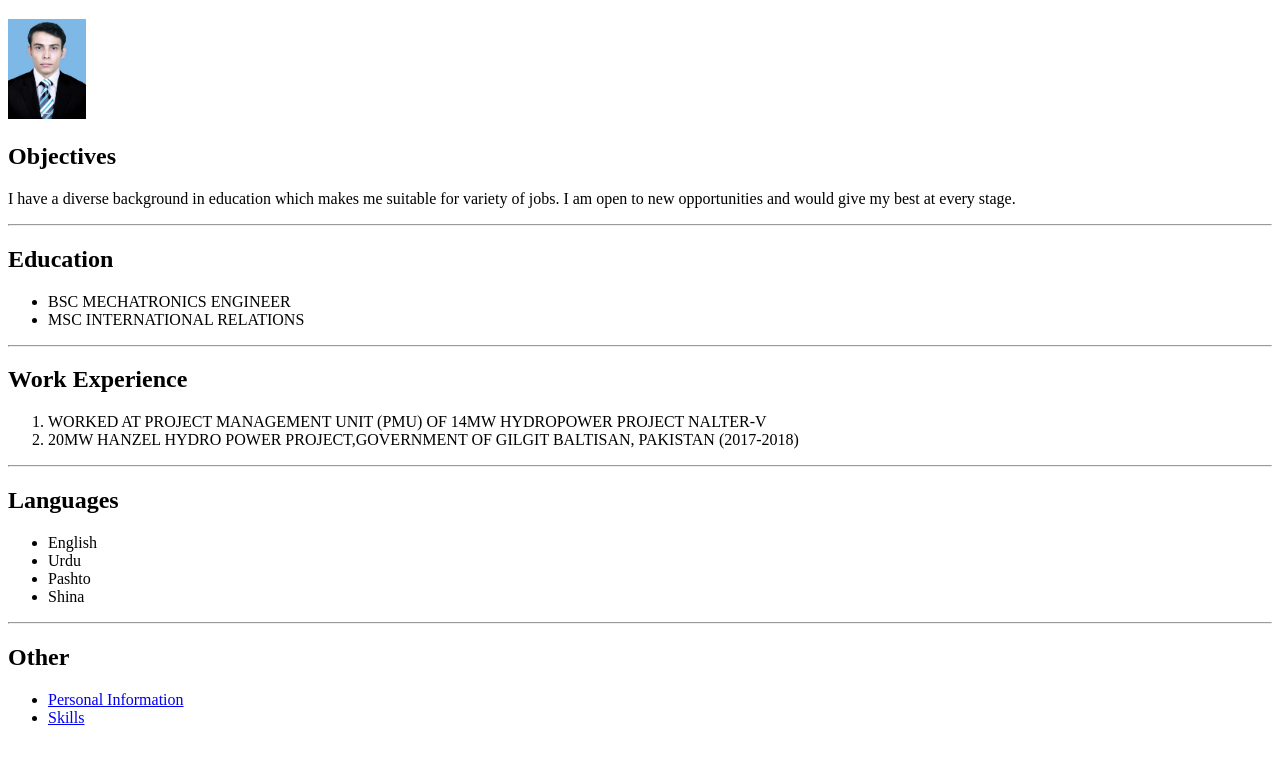
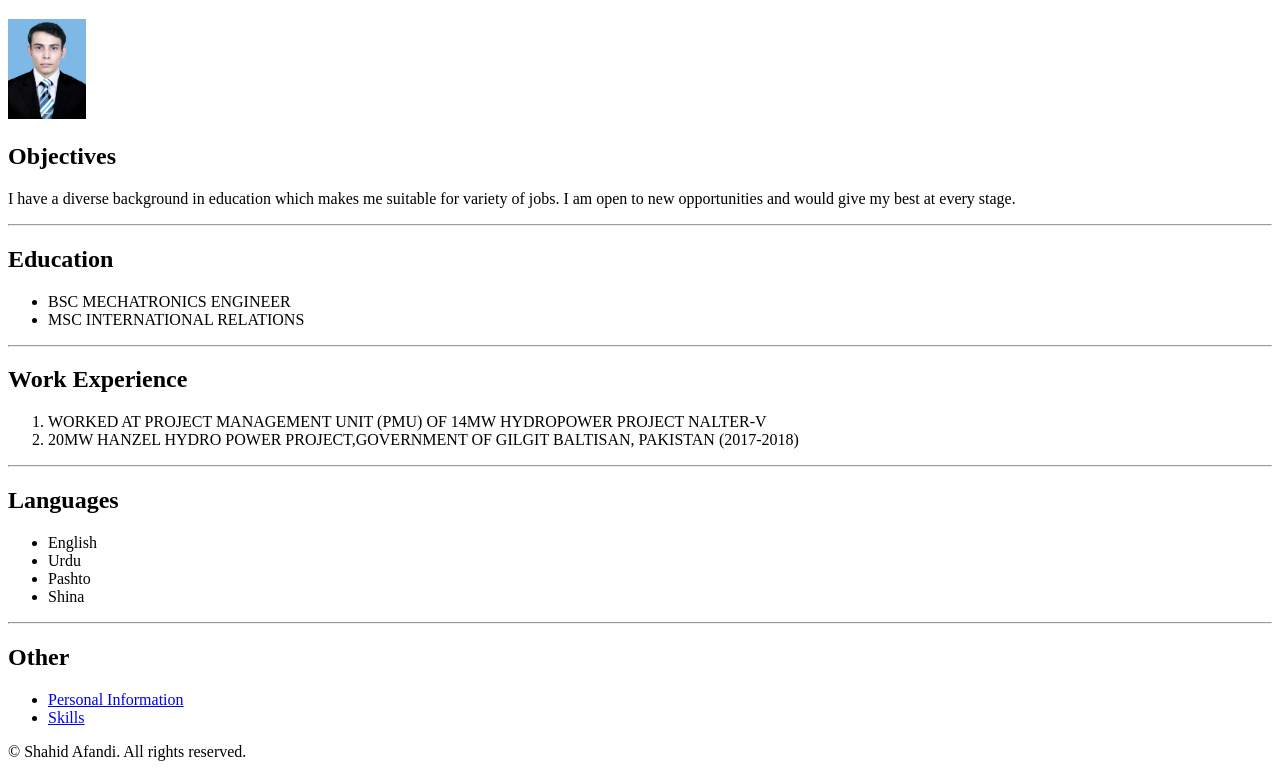
Before and after one commit to shahidafandi/html-online-resume, a plain HTML site: page index.html in a window 1280 px wide. Shown: the part 61-830 px from the top of the page. Before the commit the page ends 804 px from the top, so only its background shows below. Drawn offline with Linux system fonts and the light colour scheme.

Commit message:
index.html

```diff
--- a/index.html
+++ b/index.html
@@ -45,5 +45,8 @@
 
         </ul>
     </p>
+    <footer>
+        © Shahid Afandi. All rights reserved.
+    </footer>
 </body>
 </html>
```
